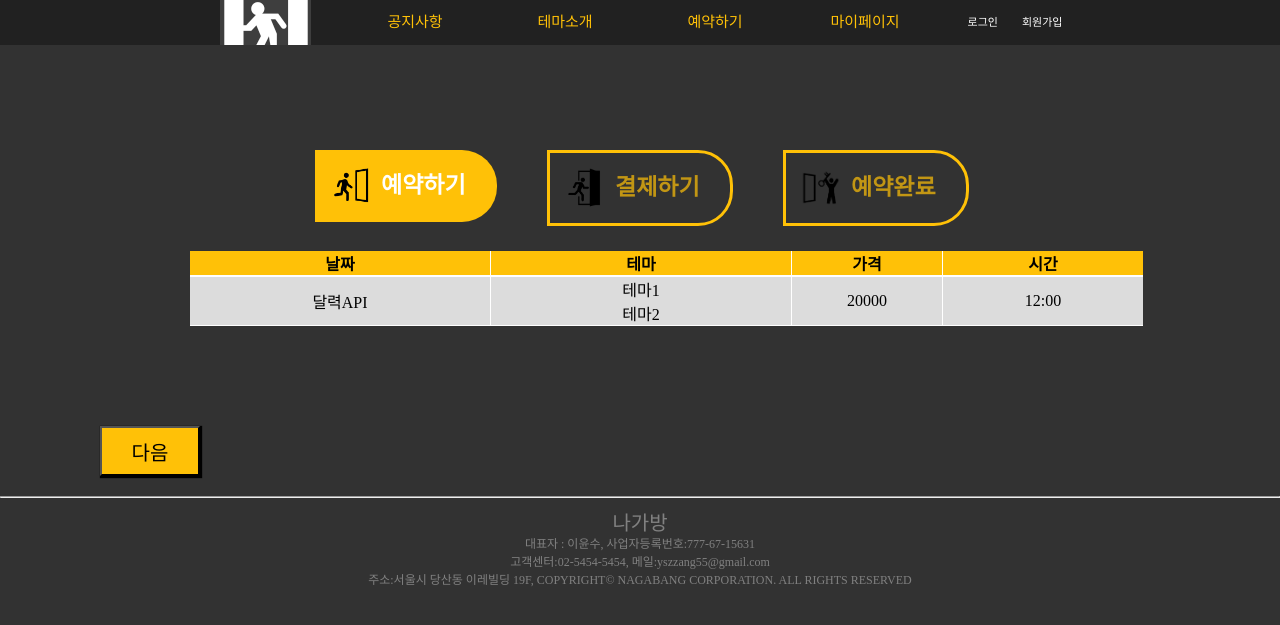
After one commit to stainee/ngb, a Java web app: page /reserveFrm.do in a window 1280 px wide. The commit adds this page. Shown: the top 625 px of the page. Run offline with Tomcat 11, a stand-in JSP engine, Linux system fonts and the light colour scheme.

Commit message:
feat: 예약 기능 추가

```diff
--- /dev/null
+++ b/src/main/webapp/WEB-INF/views/reserve/reserveFrm.jsp
@@ -0,0 +1,115 @@
+<%@ page language="java" contentType="text/html; charset=UTF-8"
+    pageEncoding="UTF-8"%>
+<!DOCTYPE html>
+<html>
+<head>
+<meta charset="UTF-8">
+<title>Insert title here</title>
+<link rel="stylesheet" href="/css/reserveFrm.css">
+</head>
+<body>
+	<%@include file="/WEB-INF/views/common/header.jsp" %>
+
+	<div class="content-wrap">
+		<div class="tab-wrap">
+	        <ul class="tab-menu">
+	            <li class="tabstep tabstep-now" id="tabstep1">
+	                <img src=/img/tabstep1.png class="tabstep1-img"><span id="tabstep1-span">예약하기</span>
+	            </li>
+	            <li class="tabstep" id="tabstep2">
+	                <img src=/img/tabstep2.png class="tabstep2-img"><span id="tabstep2-span">결제하기</span>
+	            </li>
+	            <li class="tabstep" id="tabstep3">
+	                <img src=/img/tabstep3.png class="tabstep3-img"><span id="tabstep3-span">예약완료</span>
+	            </li>
+	        </ul>
+	    </div>
+	    <div class="tabs-container">
+		    <div class="tabs">
+		    	<div class="tab tab1">
+		    		<table class="tbl1">
+					     <tr>
+					         <th>날짜</th>
+					         <th>테마</th>
+					         <th>가격</th>
+					         <th>시간</th>
+					     </tr>
+					     <tr>
+					         <td>달력API</td>
+					         <td>
+					         	<ul class="thema-list">
+					         		<li><a>테마1</a></li>
+					         		<li><a>테마2</a></li>
+					         	</ul>
+					         </td>
+					         <td>20000</td>
+					         <td>
+					         	<ul class="time-list">
+					         		<li>12:00</li>
+					         	</ul>
+					         </td>
+					     </tr>
+				 	</table>
+		    	</div>
+		    	<div class="tab tab2" style="display:none;">
+		    		<table class="tbl2">
+					     <tr>
+					         <th>예약일</th>
+					         <td>YYYYMMDD</td>
+					         <th>인원선택</th>
+					     </tr>
+					     <tr>
+					     	<th>예약시간</th>
+					     	<td>18:00</td>
+					     	<td><input type="text" name="amount"></td>
+					     </tr>
+					     <tr>
+					     	<th>예약테마</th>
+					     	<td>당산탈출</td>
+					     	<td>20000 원</td>
+					     </tr>
+				 	</table>
+
+				 	<table class="tbl3">
+				 		<tr>
+				 			<th>이름</th>
+				 			<td><input type="text" name="reserveName"></td>
+				 			<th>전화번호</th>
+				 			<td><input type="text" name="reserveMail"></td>
+				 		</tr>
+				 	</table>
+		    	</div>
+		    	<div class="tab tab3" style="display:none;">
+		    		222222
+		    	</div>
+		    </div>
+	    </div>
+	     <button class="btn2">다음</button>
+	</div>
+
+	<%@include file="/WEB-INF/views/common/footer.jsp" %>
+</body>
+<script>
+	let idx=0;
+	$(".btn2").on("click", function(){
+		const length = $(".tab-menu .tabstep").length;
+		idx++;
+		for(let i=0; i<length; i++){
+			$(".tab-menu .tabstep").eq(i).removeClass("tabstep-now");
+		}
+		for(let k=0; k<=idx; k++){
+			$(".tab-menu .tabstep").eq(k).addClass("tabstep-now");
+		}
+
+		nextTab();
+	})
+
+	function nextTab(){
+		const length = $(".tabs .tab").length;
+		for(let i=0; i<length; i++){
+			 $(".tabs .tab").eq(i).css("display", "none");
+		}
+		 $(".tabs .tab").eq(idx).css("display", "block");
+	}
+</script>
+</html>
--- /dev/null
+++ b/src/main/webapp/css/reserveFrm.css
@@ -0,0 +1,193 @@
+.tab-wrap{
+	display:block;
+	width:800px;
+	margin: 0 auto;
+}
+
+.tab-wrap>ul{
+    overflow: hidden;
+    list-style-type: none;
+}
+.tabstep{
+    margin: 25px;
+    float: left;
+    width: 180px;
+    height: 70px;
+    line-height: 70px;
+    padding-left: 0px;
+    text-align: center;
+    border-top-right-radius : 35px;
+    border-bottom-right-radius : 35px;
+    border: 3px solid rgba(255,193,7, 1);
+    font-size: 23px;
+    font-weight: 700;
+    color: rgba(255,193,7, 0.7);
+    display: flex;
+    align-items: center;
+}
+
+.tabstep-now{
+    background-color: rgba(255,193,7, 1);
+    border: 1px solid rgba(255,193,7, 0.4);
+    color: white;
+    font-weight: 900;
+}
+.tabstep>img{
+    width: 40px;
+    height: 40px;
+    padding-right: 10px;
+    padding-left: 15px;
+}
+
+.btn2{
+    width:100px;
+    height:50px;
+    background-color: rgb(255,193,7);
+    box-shadow: 1px 1px 1px 1px black;
+    cursor: pointer;
+    font-size:20px;
+}
+.btn2:active{
+    width:100px;
+    height:50px;
+    background-color: rgb(255,193,7);
+    border:1px solid black;
+    box-shadow: none;
+}
+
+
+.tabs-container{
+	margin: 0 auto;
+	width:1000px;
+	text-align:center;
+	margin: 0 auto;
+}
+
+.tabs-container .table{
+	display:block;
+	margin : 0 auto;
+}
+/*tab1*/
+.tbl1{
+    border-collapse: collapse;
+    border-spacing: 0px;
+}
+
+
+
+.tbl1 th{
+    text-align: center;
+    background-color: rgb(255,193,7);
+    width:200px;
+    border-right : 1px solid white;
+    border-bottom: 2px solid white;;
+}
+
+.tbl1 td{
+    text-align: center;
+    border-bottom: 1px solid white;
+    border-right : 1px solid white;
+    background-color:  rgb(220,220,220);
+}
+
+
+.tbl1 th:last-of-type{
+    border-right: none;
+}
+
+
+.tbl1 th:nth-of-type(2), th:nth-of-type(1){
+	width:300px;
+}
+
+.tbl1 th:nth-of-type(3){
+	width:150px;
+}
+.tbl1 td:last-of-type{
+    border-right: none;
+}
+
+.tbl1{
+    margin-bottom: 100px;
+}
+
+
+
+/*tbl2*/
+.tbl2{
+    border-collapse: collapse;
+    border-spacing: 0px;
+}
+
+
+
+.tbl2 th{
+    text-align: center;
+    background-color: rgb(255,193,7);
+    width:100px;
+    border-right : 1px solid white;
+    border-bottom: 2px solid white;;
+}
+
+.tbl2 td{
+    text-align: center;
+    border-bottom: 1px solid rgb(55,55,55);
+    border-right : 1px solid white;
+    background-color:  rgb(220,220,220);
+    width:200px;
+}
+
+
+.tbl2 th:last-of-type{
+	width:200px;
+    border-right: none;
+}
+
+
+.tbl2 td:last-of-type{
+    border-right: none;
+}
+
+.tbl2{
+    margin-bottom: 100px;
+}
+
+
+/*tbl3*/
+.tbl3{
+    border-collapse: collapse;
+    border-spacing: 0px;
+}
+
+
+
+.tbl3 th{
+    text-align: center;
+    background-color: rgb(255,193,7);
+    width:100px;
+    border-right : 1px solid white;
+    border-bottom: 2px solid white;;
+}
+
+.tbl3 td{
+    text-align: center;
+    border-bottom: 1px solid white;
+    border-right : 1px solid white;
+    background-color:  rgb(220,220,220);
+    width:200px;
+}
+
+
+.tbl3 th:last-of-type{
+	width:200px;
+    border-right: none;
+}
+
+
+.tbl3 td:last-of-type{
+    border-right: none;
+}
+
+.tbl2{
+    margin-bottom: 100px;
+}
--- a/src/main/webapp/index.jsp
+++ b/src/main/webapp/index.jsp
@@ -9,5 +9,7 @@
 <body>
 	<h2>Hello NGBs!</h2>
 	<a href="reserveManage.do">manage</a>
+	<a href="reserveFrm.do">reserve</a>
+	<a href="editReserveFrm.do">editReserve</a>
 </body>
 </html>
```
Also changed, not shown: src/main/java/com/ngb/reserve/controller/ReserveFrm.java (added, +44 -0 lines).
